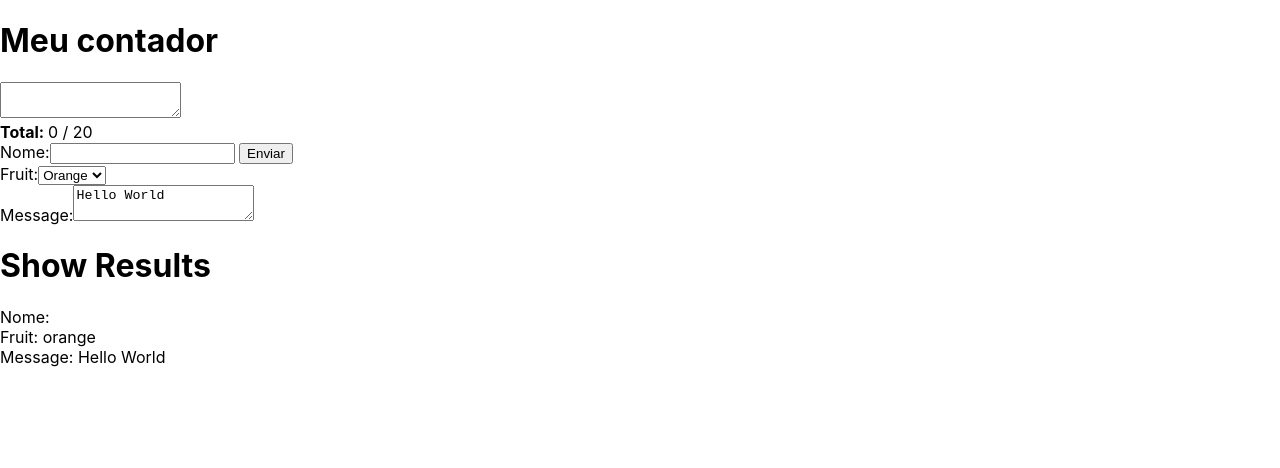
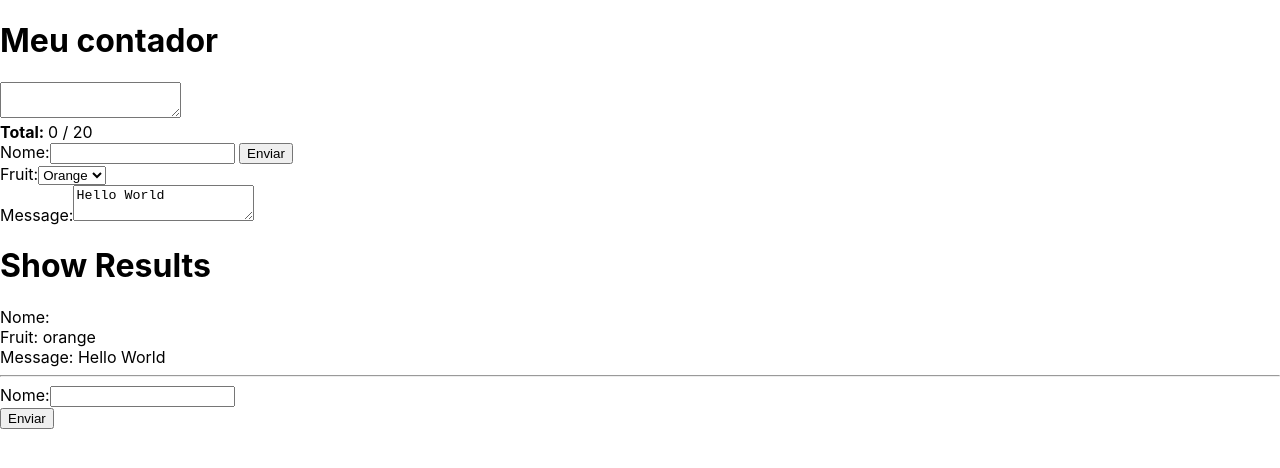
Before and after one commit to jpedrodealmeida/ReactCourse, a React (Create React App) app in the folder my-app/: page / in a window 1280 px wide. Shown: the top 468 px of the page. Built offline with nearby package versions, Linux system fonts and the light colour scheme.

Commit message:
uncontrolleds elements with referencie

```diff
--- a/my-app/src/App.js
+++ b/my-app/src/App.js
@@ -1,6 +1,7 @@
 import React from 'react';
 import TextCounter from './TextCounter';
 import MyForm from './MyForm';
+import MyForm2 from './MyForm2';
 
 
 function App() {
@@ -8,6 +9,8 @@
    <div>
      <TextCounter limit={20}/>
      <MyForm/>
+     <hr/>
+     <MyForm2/>
    </div>
   );
 }
--- /dev/null
+++ b/my-app/src/MyForm2.js
@@ -0,0 +1,31 @@
+import React, {Component} from 'react';
+
+class MyForm2 extends Component{
+    constructor(props){
+        super(props);
+        this.inputName = React.createRef();
+        this.handleSubmit = this.handleSubmit.bind(this);
+    }
+
+    handleSubmit(event){
+        alert(this.inputName.current.value);
+        event.preventDefault();
+    }
+
+    render(){
+        const {state} = this;
+        return(
+            <form onSubmit={this.handleSubmit}>
+                <div>
+                    <label>
+                        Nome:
+                    <input type="text" name="name" ref={this.inputName} />
+                    </label>
+                </div>
+                <input type="submit" value="Enviar" />
+            </form>
+        );
+    }
+}
+
+export default MyForm2;
```
